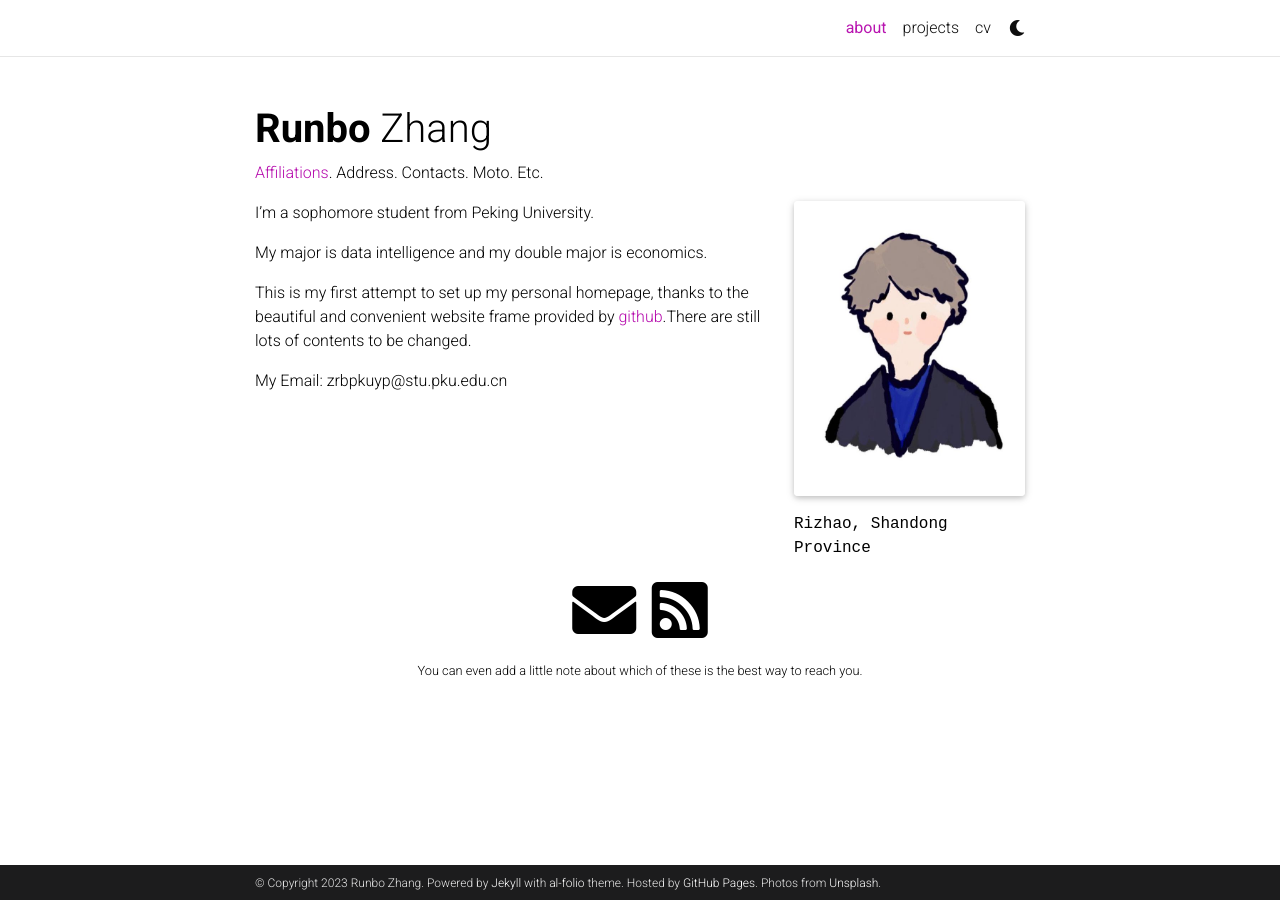
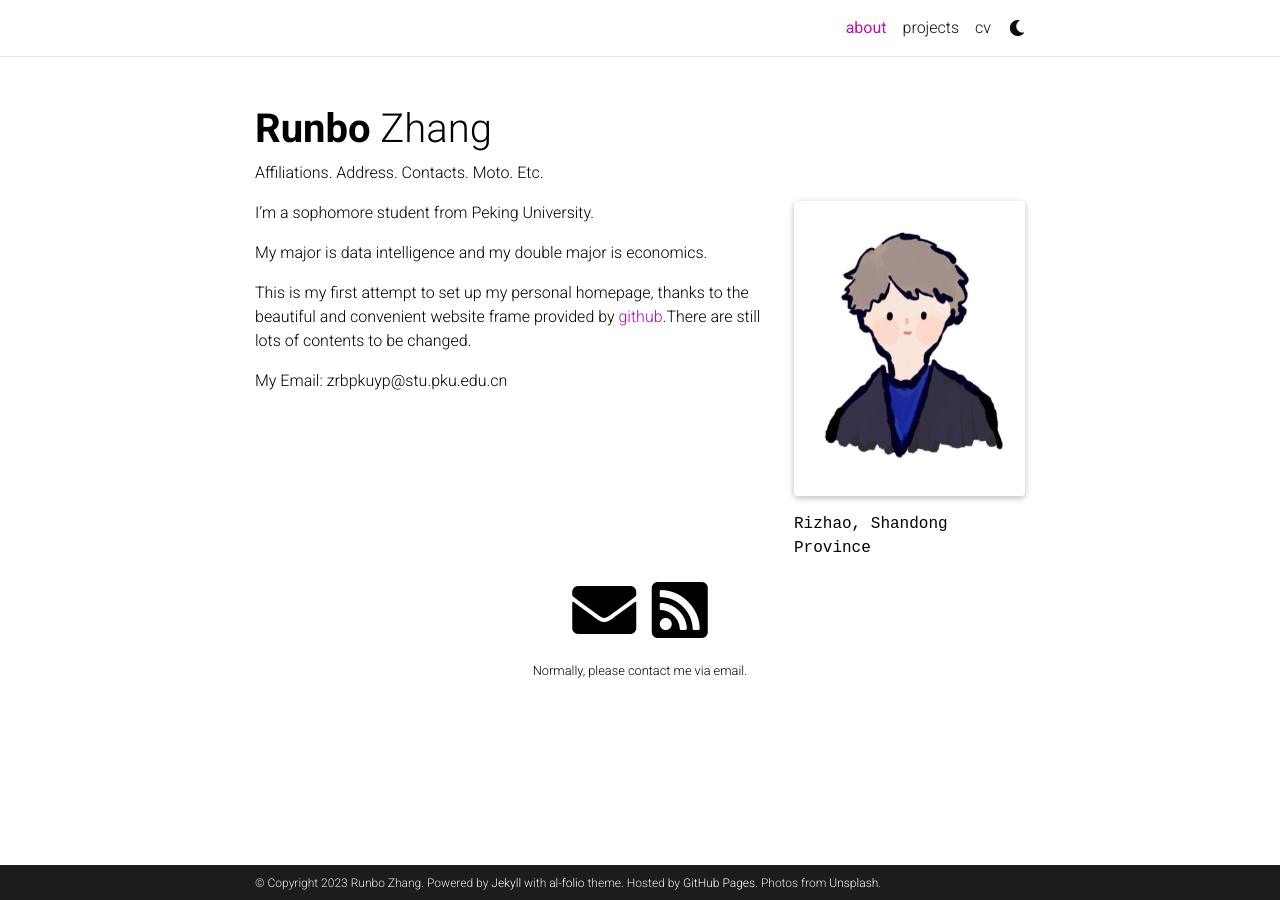
Before and after one commit to zrbpkuyp/zrbpkuyp.github.io, a Jekyll site: the page built from _pages/about.md, in a window 1280 px wide. Built offline with Jekyll 4.4.1, drawn with Linux system fonts in a browser that asks for light colours; comment, search, counter and statistics services are not loaded; a style sheet for code colours, icons or effects is not loaded.

Commit message:
change some basic info

```diff
--- a/_config.yml
+++ b/_config.yml
@@ -104,7 +104,7 @@
 discord_id: # your discord id (18-digit unique numerical identifier)
 
 contact_note: >
-  You can even add a little note about which of these is the best way to reach you.
+  Normally, please contact me via email.
 
 # -----------------------------------------------------------------------------
 # Analytics and search engine verification
--- a/_pages/about.md
+++ b/_pages/about.md
@@ -2,7 +2,7 @@
 layout: about
 title: about
 permalink: /
-subtitle: <a href='#'>Affiliations</a>. Address. Contacts. Moto. Etc.
+subtitle: Affiliations. Address. Contacts. Moto. Etc.
 
 profile:
   align: right
```
